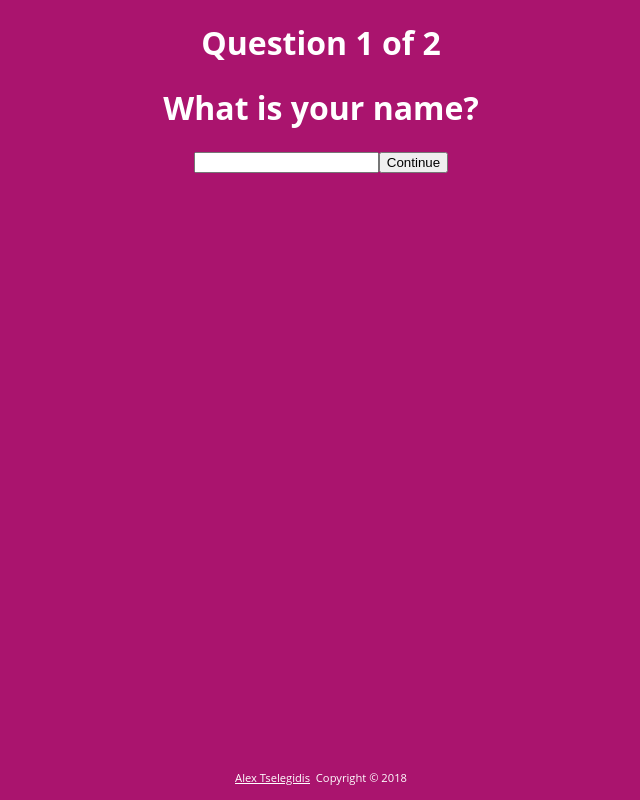
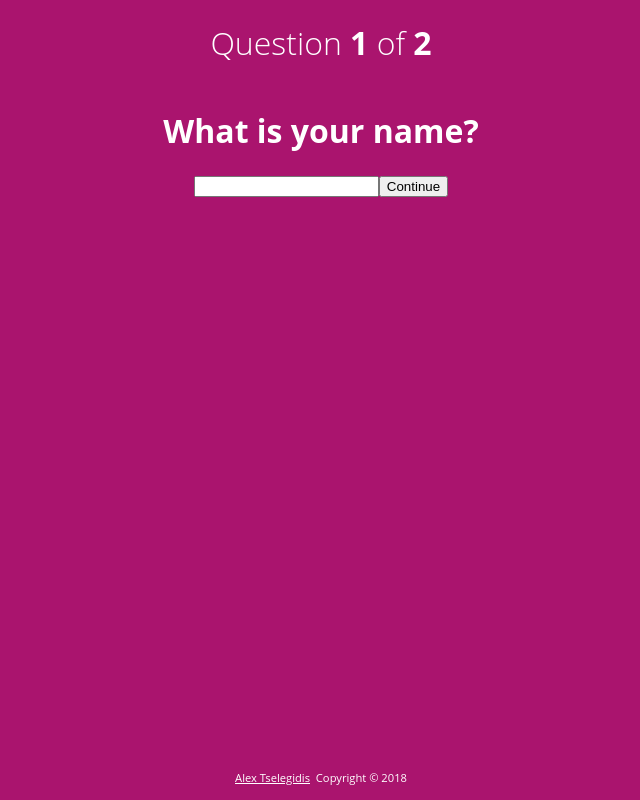
Before and after one commit to alextselegidis/questionful, a React (Create React App) app: page / in a window 1280 px wide. Shown: the whole page, without its empty margins (319-959 px from the left). Built offline with nearby package versions, Linux system fonts and the light colour scheme.

Commit message:
Added progress box styling

```diff
--- a/src/ProgressBox.css
+++ b/src/ProgressBox.css
@@ -0,0 +1,11 @@
+.ProgressBox {
+    margin-bottom: 45px;
+}
+
+.ProgressBox h1 {
+    font-weight: lighter;
+}
+
+.ProgressBox h1 strong {
+    font-weight: bold;
+}
--- a/src/ProgressBox.js
+++ b/src/ProgressBox.js
@@ -7,7 +7,9 @@ class ProgressBox extends Component {
 
         return (
             <div className="ProgressBox">
-                <h1>Question {index} of {this.props.state.config.questions.length}</h1>
+                <h1>
+                    Question <strong>{index}</strong> of <strong>{this.props.state.config.questions.length}</strong>
+                </h1>
             </div>
         )
     }
```
